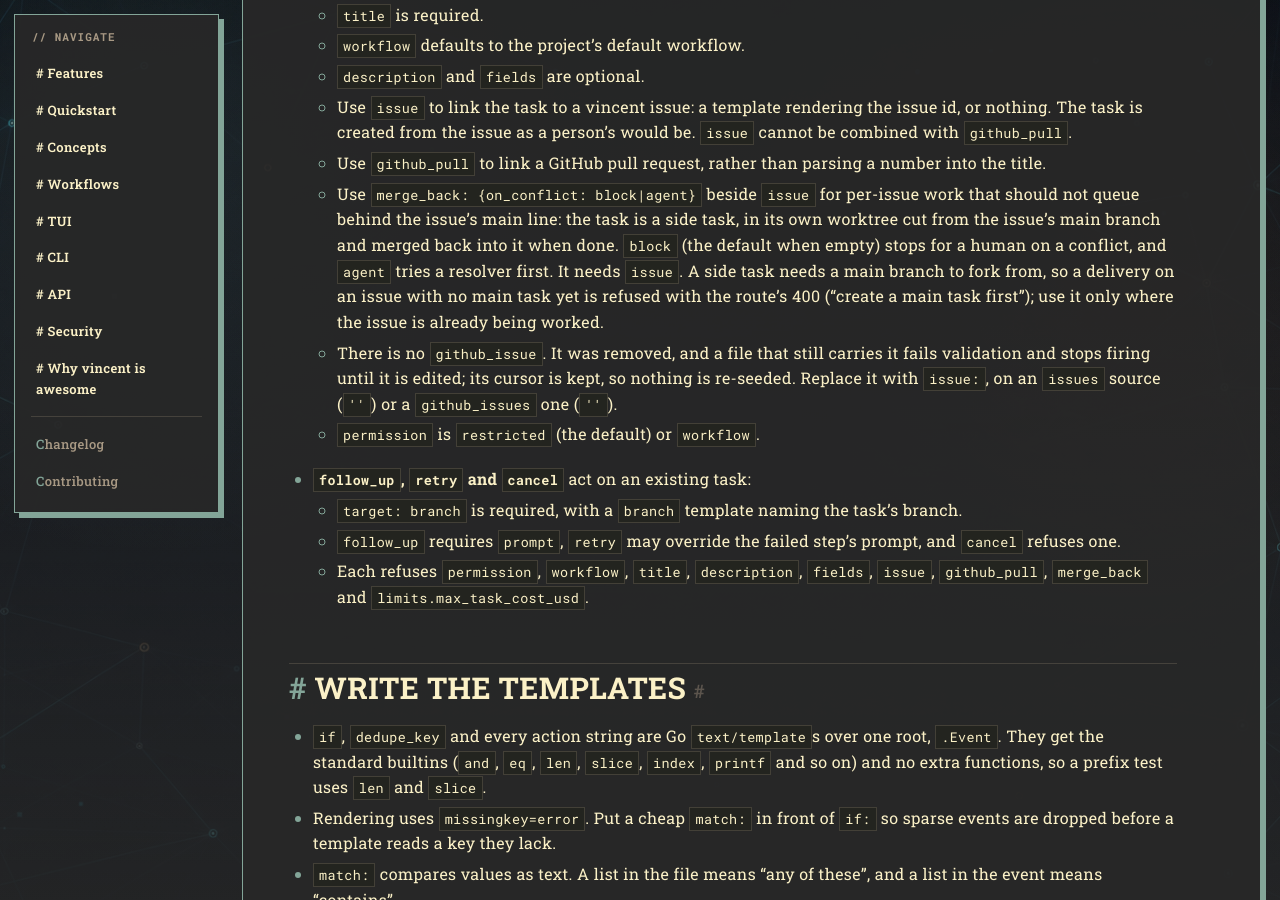
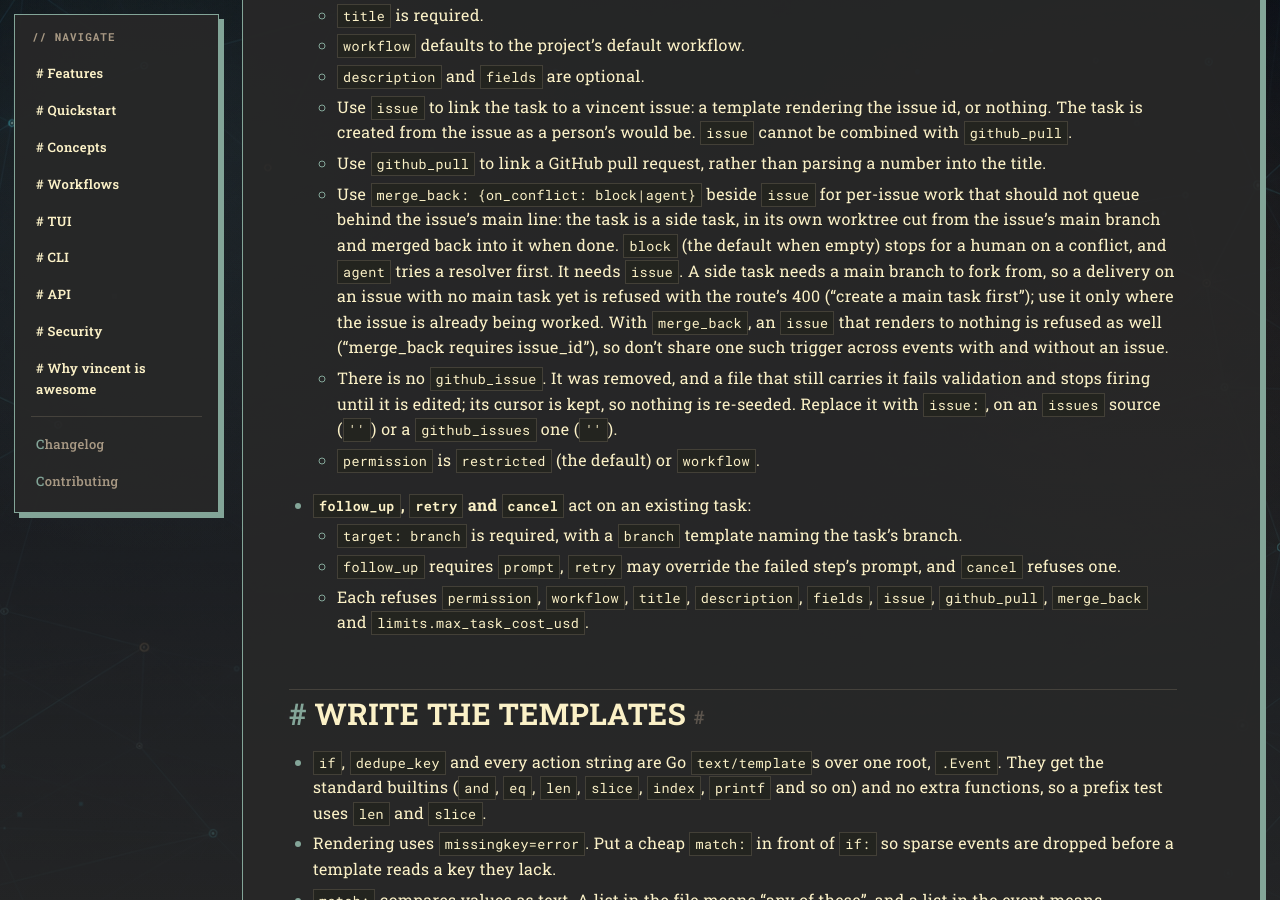
Before and after one commit to lezli01/vincent, a Jekyll site: the page built from skills/vincent-triggers/SKILL.md, in a window 1280 px wide and 900 px high, scrolled down 5047 px. Built offline with Jekyll 4.4.1, drawn with Linux system fonts in a browser that asks for light colours; our own code applies the rules of GitHub Pages for plain Markdown files.

Commit message:
docs(triggers): say merge_back with an empty issue is refused (review F5)
renderAction sends merge_back even when issue renders to nothing, and the
route's 400 lands the delivery refused. The skill (now 1.6.1), its schema
reference and the guide named only the no-main-branch refusal.

Co-Authored-By: Claude Opus 5.5 (1M context) <noreply@anthropic.com>

```diff
--- a/skills/vincent-triggers/SKILL.md
+++ b/skills/vincent-triggers/SKILL.md
@@ -228,7 +228,10 @@ limits:
     on a conflict, and `agent` tries a resolver first. It needs `issue`. A side
     task needs a main branch to fork from, so a delivery on an issue with no
     main task yet is refused with the route's 400 ("create a main task
-    first"); use it only where the issue is already being worked.
+    first"); use it only where the issue is already being worked. With
+    `merge_back`, an `issue` that renders to nothing is refused as well
+    ("merge_back requires issue_id"), so don't share one such trigger across
+    events with and without an issue.
   - There is no `github_issue`. It was removed, and a file that still
     carries it fails validation and stops firing until it is edited; its
     cursor is kept, so nothing is re-seeded. Replace it with `issue:`, on an
```
Also changed, not shown: other parts of skills/vincent-triggers/SKILL.md (+1 -1 lines), docs/guides/triggers.md (+2 -1 lines), skills/vincent-triggers/references/trigger-schema.md (+1 -1 lines), 1 other file.
